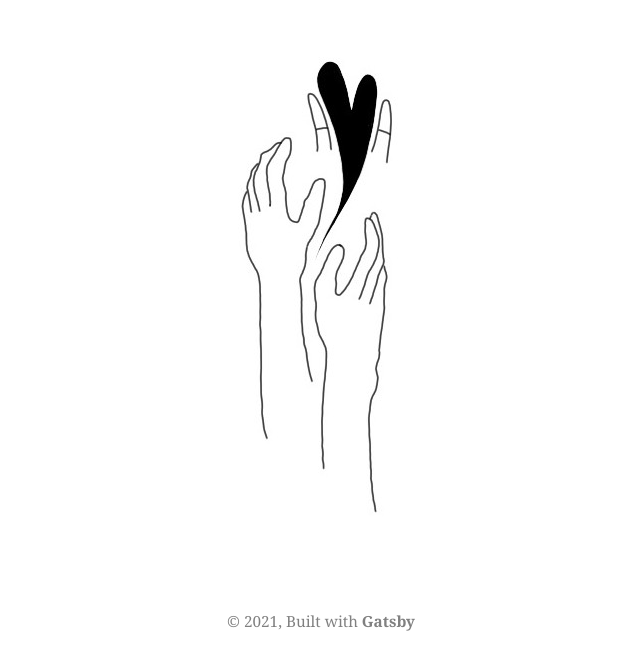
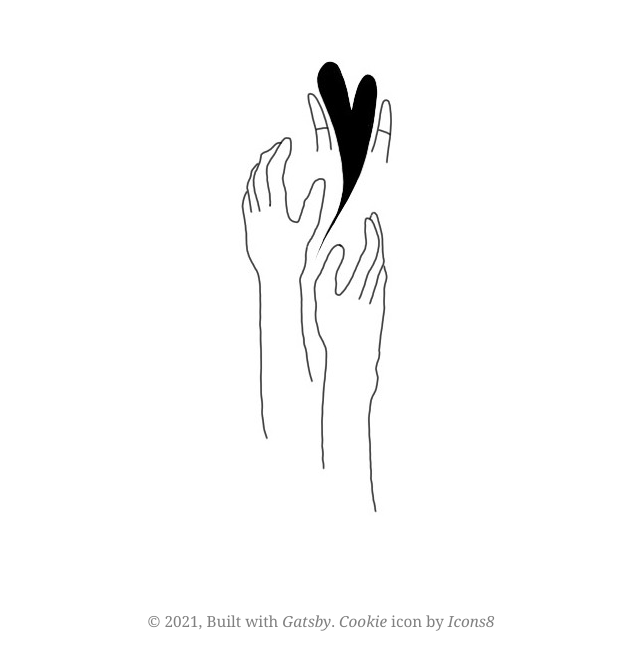
Before and after one commit to tcjcodes/wla-website, a Gatsby site: page / in a window 1280 px wide. Shown: the part 158-818 px from the top of the page, without its empty margins (319-959 px from the left). Built offline with nearby package versions, Linux system fonts and the light colour scheme; Gatsby itself is replaced by a stand-in of ours; a web font is replaced by a local one.

Commit message:
style: browser icon + links

```diff
--- a/gatsby-config.js
+++ b/gatsby-config.js
@@ -28,7 +28,7 @@ module.exports = {
         // https://css-tricks.com/meta-theme-color-and-trickery/
         // theme_color: `#663399`,
         display: `minimal-ui`,
-        icon: `src/images/gatsby-icon.png`, // This path is relative to the root of the site.
+        icon: `src/images/icons8-cookie-32.png`, // This path is relative to the root of the site.
       },
     },
     // this (optional) plugin enables Progressive Web App + Offline functionality
--- a/src/components/BaseAnchor.js
+++ b/src/components/BaseAnchor.js
@@ -1,8 +1,12 @@
 import styled from "styled-components"
 
-const BaseAnchor = styled.a`
+const BaseAnchor = styled.a.attrs(props => ({
+  // https://www.jitbit.com/alexblog/256-targetblank---the-most-underestimated-vulnerability-ever/
+  rel: props.target === "_blank" ? "noopener noreferrer" : "",
+}))`
   text-decoration: none;
-  font-weight: bold;
+  font-weight: normal;
+  font-style: italic;
   &&& {
     color: grey;
     &:hover {
--- a/src/components/header.js
+++ b/src/components/header.js
@@ -5,7 +5,6 @@ import BaseAnchor from "./BaseAnchor"
 
 const StyledTitle = styled.h1`
   font-family: "La Belle Aurore", "Bradley Hand", "Brush Script MT", cursive;
-  font-weight: 400;
   font-size: 350%;
   margin: 0;
 `
@@ -14,7 +13,7 @@ const StyledAnchor = styled(BaseAnchor)`
   &&& {
     color: #4d4d4d;
   }
-
+  font-style: normal;
   font-weight: normal;
 `
 const Header = ({ siteTitle }) => (
--- a/src/components/layout.js
+++ b/src/components/layout.js
@@ -48,6 +48,17 @@ const Layout = ({ children }) => {
           <BaseAnchor target="_blank" href="https://www.gatsbyjs.com">
             Gatsby
           </BaseAnchor>
+          .{" "}
+          <BaseAnchor
+            target="_blank"
+            href="https://icons8.com/icon/40146/cookie"
+          >
+            Cookie
+          </BaseAnchor>{" "}
+          icon by{" "}
+          <BaseAnchor target="_blank" href="https://icons8.com">
+            Icons8
+          </BaseAnchor>
         </footer>
       </div>
     </>
```
Also changed, not shown: src/images/icons8-cookie-32.png (added).
